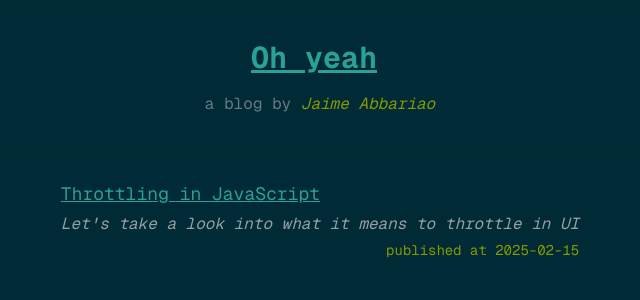
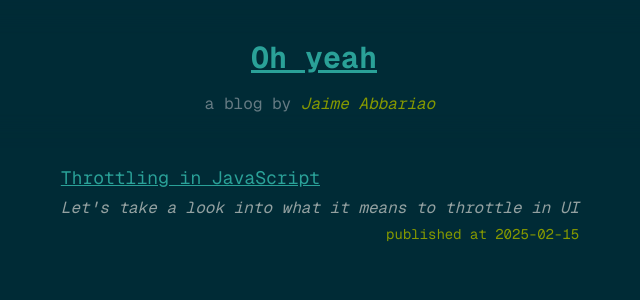
Before and after one commit to ja153903/oh-yeah, a Next.js app: page / in a window 1280 px wide. Shown: the top 300 px of the page, without its empty margins (320-960 px from the left). Built offline with nearby package versions, Linux system fonts and the light colour scheme.

Commit message:
updating components

```diff
--- a/src/components/blog-index.tsx
+++ b/src/components/blog-index.tsx
@@ -15,8 +15,7 @@ type BlogIndexProps = {
 
 export function BlogIndex(props: BlogIndexProps) {
   return (
-    <div className="flex flex-col p-4">
-      <div className="flex flex-col gap-3">
+    <div className="flex flex-col p-4 gap-3">
       {props.metadata.map((metadata) => {
         return (
           <div key={metadata.slug}>
@@ -24,7 +23,6 @@ export function BlogIndex(props: BlogIndexProps) {
           </div>
         )
       })}
-      </div>
     </div>
   )
 }
--- a/src/components/nav-bar.tsx
+++ b/src/components/nav-bar.tsx
@@ -4,7 +4,7 @@ import Link from 'next/link'
 
 export function NavBar() {
   return (
-    <div className="sticky top-0 z-10 flex flex-col pt-10 pb-12 justify-center items-center w-full backdrop-filter backdrop-blur-lg px-4 gap-4">
+    <div className="sticky top-0 z-10 flex flex-col pt-10 pb-8 justify-center items-center w-full backdrop-filter backdrop-blur-lg px-4 gap-4">
       <Link className="text-cyan font-geist-sans font-bold mr-3" href="/">
         <span className="underline text-3xl">Oh yeah</span>{' '}
       </Link>
```
Lines whose indentation alone changed are shown as unchanged.
